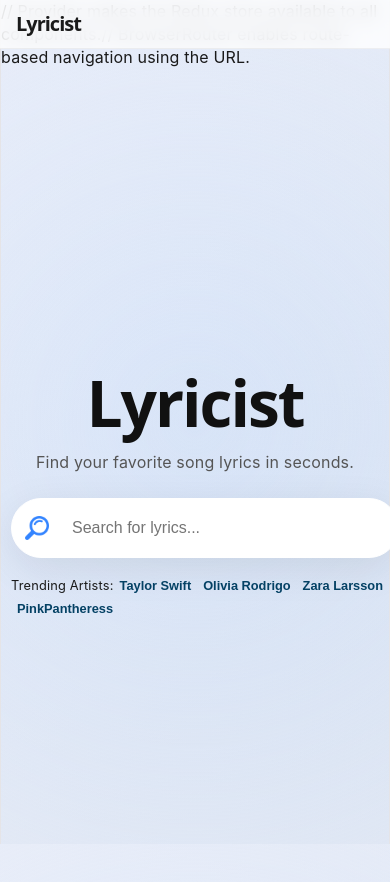
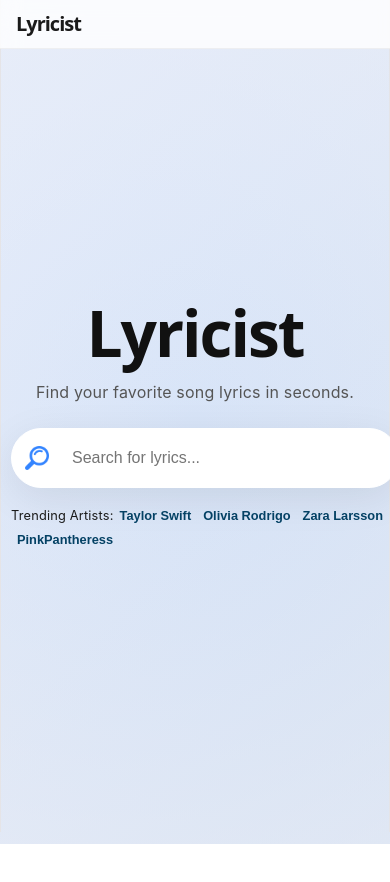
Before and after one commit to donenilo/group2_midterm, a React (Vite) app: page /songs in a window 390 px wide. Shown: the top 882 px of the page. After the commit the page ends 844 px from the top, so only its background shows below. Built offline with nearby package versions, Linux system fonts and the light colour scheme.

Commit message:
Modified a comment that was wrongfully displaying on mobile view

```diff
--- a/src/main.jsx
+++ b/src/main.jsx
@@ -10,9 +10,9 @@ import "./index.css";
 ReactDOM.createRoot(document.getElementById("root")).render(
   // StrictMode enables extra development checks for safer React code.
   <React.StrictMode>
-    // Provider makes the Redux store available to all components.
+    {/* Provider makes the Redux store available to all components. */}
     <Provider store={store}>
-      // BrowserRouter enables route-based navigation using the URL.
+      {/* BrowserRouter enables route-based navigation using the URL. */}
       <BrowserRouter>
         <App />
       </BrowserRouter>
```
